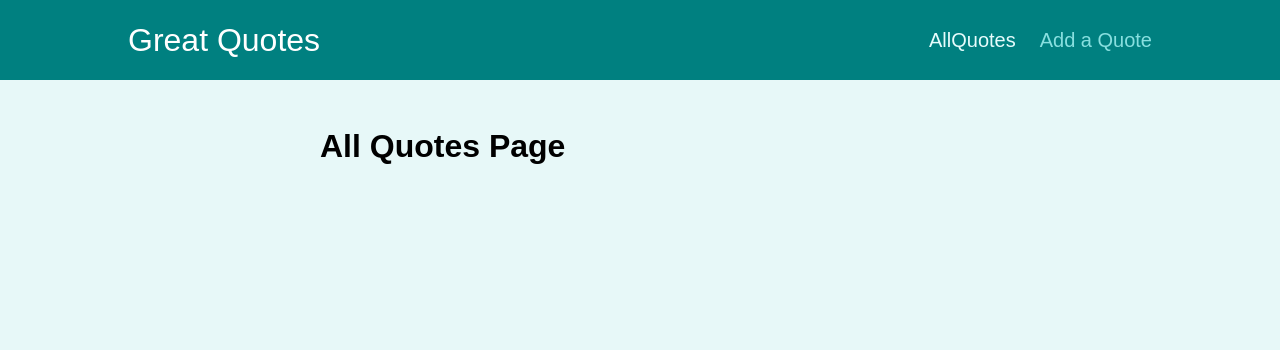
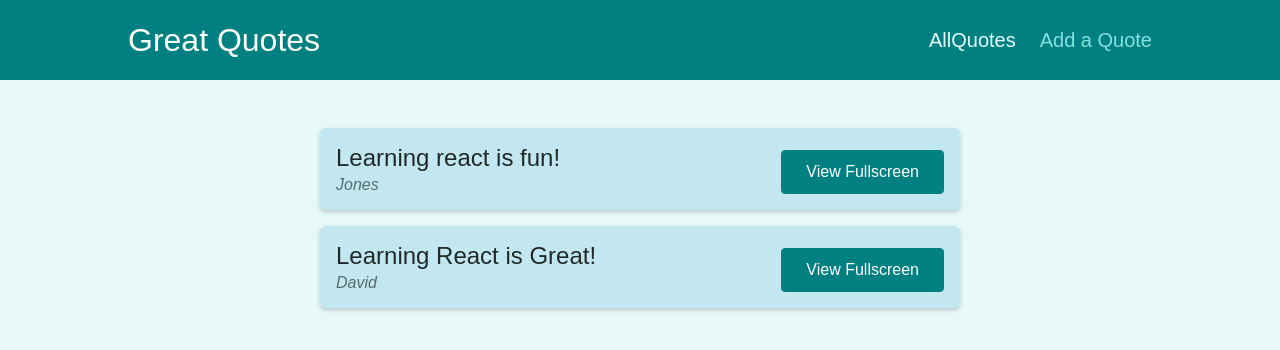
Before and after one commit to anuzza/Great-Quotes, a React (Create React App) app: page /quotes in a window 1280 px wide. Shown: the top 350 px of the page. Built offline with nearby package versions, Linux system fonts and the light colour scheme.

Commit message:
used Dummy data

```diff
--- a/src/components/quotes/QuoteForm.js
+++ b/src/components/quotes/QuoteForm.js
@@ -1,7 +1,7 @@
 import { useRef } from 'react';
 
-import Card from '../ui/Card';
-import LoadingSpinner from '../ui/LoadingSpinner';
+import Card from '../UI/Card'
+import LoadingSpinner from '../UI/LoadingSpinner';
 import classes from './QuoteForm.module.css';
 
 const QuoteForm = (props) => {
--- a/src/pages/AllQuotes.js
+++ b/src/pages/AllQuotes.js
@@ -1,5 +1,19 @@
+import QuoteList from "../components/quotes/QuoteList";
+const DUMMY_QUOTES=[
+    {
+        id: 'q1',
+        author: 'Jones',
+        text: 'Learning react is fun!'
+
+    },
+    {
+        id: 'q2',
+        author: 'David',
+        text: 'Learning React is Great!'
+    },
+];
 const AllQuotes = ()=>{
-    return <h1>All Quotes Page</h1>
+    return <QuoteList quotes = {DUMMY_QUOTES}/>
 }
 
 export default AllQuotes;
--- a/src/pages/NewQuote.js
+++ b/src/pages/NewQuote.js
@@ -1,5 +1,10 @@
+import QuoteForm from "../components/quotes/QuoteForm";
+
 const NewQuote = ()=>{
-    return <h1>New Quote Page</h1>
+    const addQuoteHandler = quoteData =>{
+     console.log(quoteData);
+    }
+    return (<QuoteForm onAdd={addQuoteHandler}/>);
 }
 
 export default NewQuote;
```
